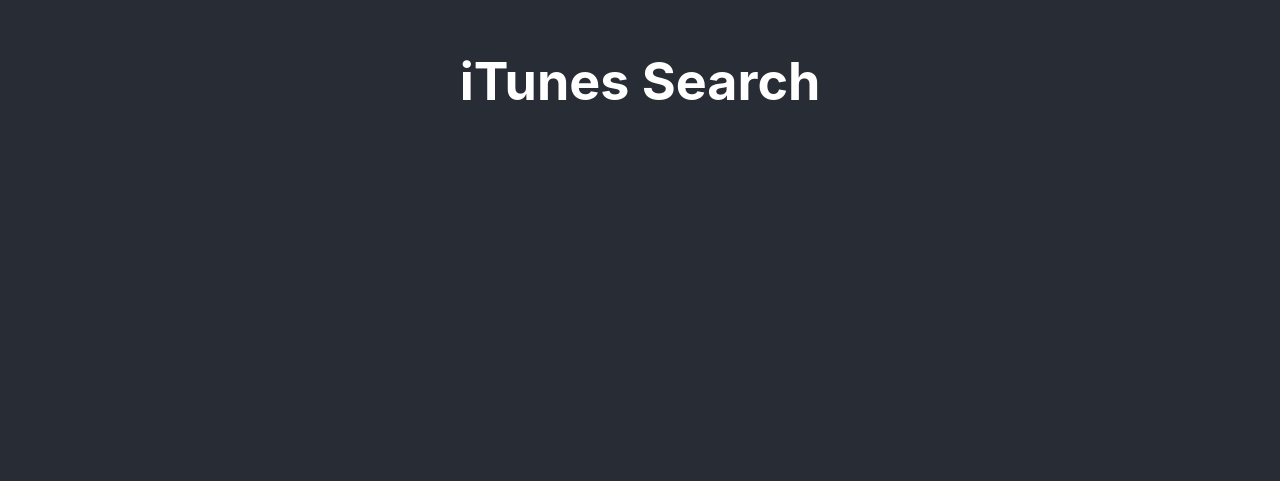
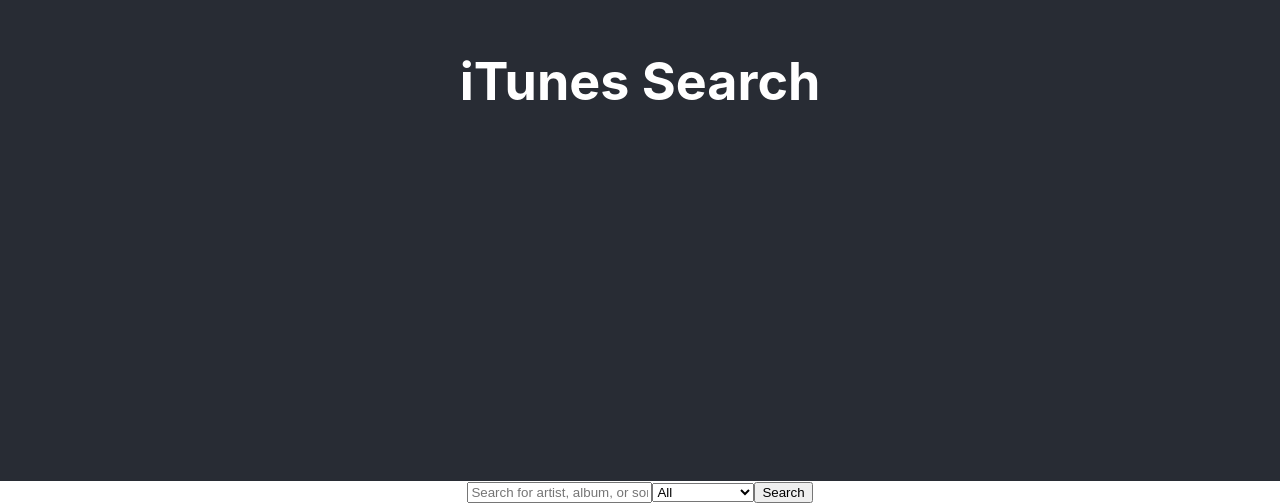
Before and after one commit to DilanAlavi/itunes-search-app, a React (Create React App) app: page / in a window 1280 px wide. Shown: the part 319-822 px from the top of the page. Before the commit the page ends 800 px from the top, so only its background shows below. Built offline with nearby package versions, Linux system fonts and the light colour scheme.

Commit message:
Creating the Search Bar

```diff
--- a/src/App.js
+++ b/src/App.js
@@ -1,10 +1,12 @@
 import React from 'react';
 import AppLayout from './Components/AppLayout/AppLayout';
+import SearchBar from './Components/SearchBar/SearchBar';
 import './App.css';
 
 function App() {
   return (
     <AppLayout>
+      <SearchBar />
     </AppLayout>
   );
 }
--- a/src/Components/SearchBar/SearchBar.js
+++ b/src/Components/SearchBar/SearchBar.js
@@ -0,0 +1,55 @@
+import React, { useState } from 'react';
+import './SearchBar.css';
+
+const mediaTypes = [
+  { value: 'all', label: 'All' },
+  { value: 'movie', label: 'Movies' },
+  { value: 'podcast', label: 'Podcasts' },
+  { value: 'music', label: 'Music' },
+  { value: 'musicVideo', label: 'Music Videos' },
+  { value: 'audiobook', label: 'Audiobooks' },
+  { value: 'tvShow', label: 'TV Shows' },
+  { value: 'software', label: 'Software' },
+  { value: 'ebook', label: 'E-books' }
+];
+
+const SearchBar = ({ onSearch }) => {
+  const [searchTerm, setSearchTerm] = useState('');
+  const [mediaType, setMediaType] = useState('all');
+
+  const handleSubmit = (e) => {
+    e.preventDefault();
+    onSearch(searchTerm, mediaType);
+  };
+
+  return (
+    <form onSubmit={handleSubmit} className="search-form">
+      <div className="search-container">
+        <input
+          type="text"
+          value={searchTerm}
+          onChange={(e) => setSearchTerm(e.target.value)}
+          placeholder="Search for artist, album, or song..."
+          className="search-input"
+          required
+        />
+        <select
+          value={mediaType}
+          onChange={(e) => setMediaType(e.target.value)}
+          className="media-select"
+        >
+          {mediaTypes.map((type) => (
+            <option key={type.value} value={type.value}>
+              {type.label}
+            </option>
+          ))}
+        </select>
+        <button type="submit" className="search-button">
+          Search
+        </button>
+      </div>
+    </form>
+  );
+};
+
+export default SearchBar;
```
Also changed, not shown: src/Components/SearchBar/SearchBar.css (added).
